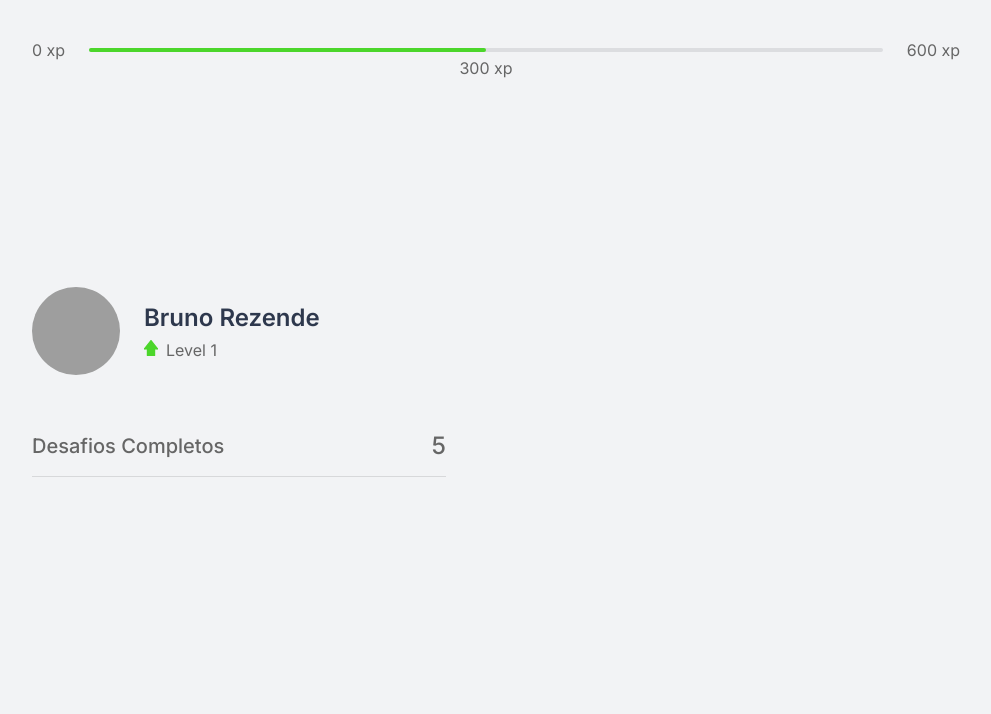
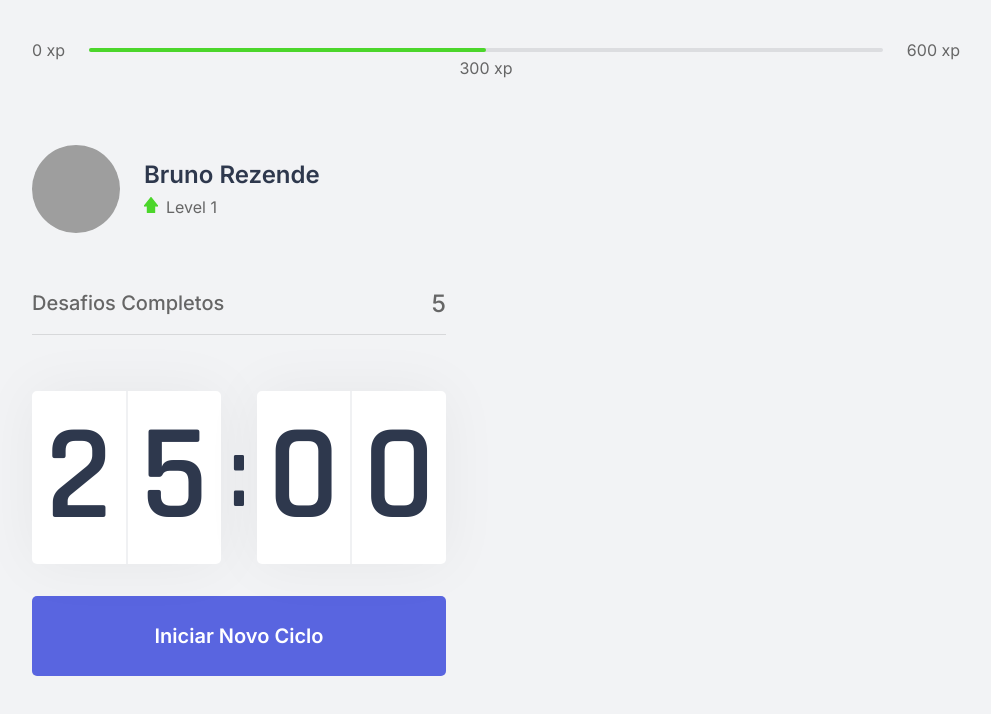
Before and after one commit to brunocrez/rct-nextLevelWeek, a Next.js app: page / in a window 1280 px wide. Shown: the top 714 px of the page, without its empty margins (144-1135 px from the left). Built offline with nearby package versions, Linux system fonts and the light colour scheme; grey boxes are pictures that could not be loaded.

Commit message:
init countdown component

```diff
--- /dev/null
+++ b/src/components/Countdown.tsx
@@ -0,0 +1,48 @@
+import { useState, useEffect } from 'react';
+import styles from '../styles/components/Countdown.module.css';
+
+export function Countdown() {
+  const [time, setTime] = useState(25 * 60);
+  const [active, setActive] = useState(false);
+
+  const minutes = Math.floor(time / 60);
+  const seconds = time % 60;
+
+  const [minLeft, minRight] = String(minutes).padStart(2, '0').split('');
+  const [secLeft, secRight] = String(seconds).padStart(2, '0').split('');
+
+  function startCountdown() {
+    setActive(true);
+  }
+
+  useEffect(() => {
+    if (active && time > 0) {
+      setTimeout(() => {
+        setTime(time - 1);
+      }, 1000);
+    }
+  }, [active, time])
+
+  return (
+    <div>
+      <div className={styles.countdownContainer}>
+        <div>
+          <span>{minLeft}</span>
+          <span>{minRight}</span>
+        </div>
+        <span>:</span>
+        <div>
+          <span>{secLeft}</span>
+          <span>{secRight}</span>
+        </div>
+      </div>
+
+      <button
+        type="button"
+        className={styles.countdownButton}
+        onClick={startCountdown}>
+        Iniciar Novo Ciclo
+      </button>
+    </div>
+  );
+}
--- a/src/pages/_document.tsx
+++ b/src/pages/_document.tsx
@@ -5,6 +5,8 @@
     return (
       <Html>
         <Head>
+          <link rel="shortcut icon" href="favicon.png" type="image/png"/>
+
           <link rel="preconnect" href="https://fonts.gstatic.com" />
           <link href="https://fonts.googleapis.com/css2?family=Inter:wght@400;500;600&family=Rajdhani:wght@600&display=swap" rel="stylesheet" />
         </Head>
--- a/src/pages/index.tsx
+++ b/src/pages/index.tsx
@@ -1,17 +1,25 @@
 import { CompletedChallenges } from '../components/CompletedChallenges';
+import { Countdown } from '../components/Countdown';
 import { ExperienceBar } from '../components/ExperienceBar';
 import { Profile } from '../components/Profile';
+
+import Head from 'next/head';
 
 import styles from '../styles/pages/Home.module.css';
 
 export default function Home() {
   return (
     <div className={styles.container}>
+      <Head>
+        <title>Início | move.it</title>
+      </Head>
+
       <ExperienceBar />
       <section>
         <div>
           <Profile />
           <CompletedChallenges />
+          <Countdown />
         </div>
         <div>
 
--- /dev/null
+++ b/src/styles/components/Countdown.module.css
@@ -0,0 +1,64 @@
+.countdownContainer {
+  display: flex;
+  align-items: center;
+  font-family: 'Rajdhani';
+  font-weight: 400;
+  color: var(--title);
+}
+
+.countdownContainer > div {
+  flex: 1;
+
+  display: flex;
+  align-items: center;
+  justify-content: space-evenly;
+
+  background: var(--white);
+  border-radius: 5px;
+  font-size: 8.5rem;
+  box-shadow: 0 0 60px rgba(0, 0, 0, 0.05);
+  text-align: center;
+}
+
+.countdownContainer > div span {
+  flex: 1;
+}
+
+.countdownContainer > div span:first-child {
+  border-right: 1px solid #f0f1f3;
+}
+
+.countdownContainer > div span:last-child {
+  border-left: 1px solid #f0f1f3;
+}
+
+.countdownContainer > span {
+  font-size: 6.25rem;
+  margin: 0 0.5rem;
+}
+
+.countdownButton {
+  width: 100%;
+  height: 5rem;
+
+  margin-top: 2rem;
+
+  display: flex;
+  align-items: center;
+  justify-content: center;
+
+  border: none;
+  border-radius: 5px;
+
+  background: var(--blue);
+  color: var(--white);
+
+  font-size: 1.25rem;
+  font-weight: 600;
+
+  transition: background-color 0.3s;
+}
+
+.countdownButton:hover {
+  background-color: var(--blue-dark);
+}
```
